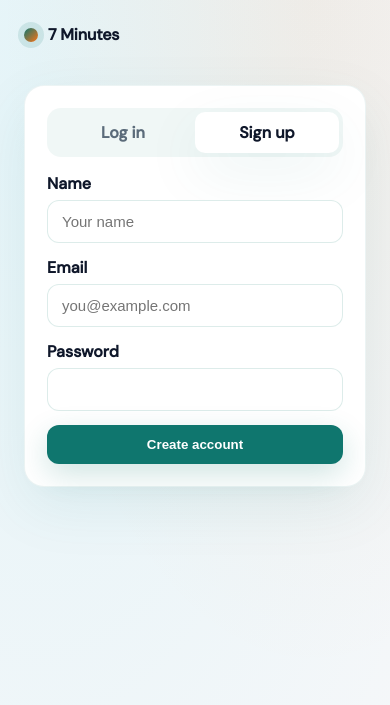
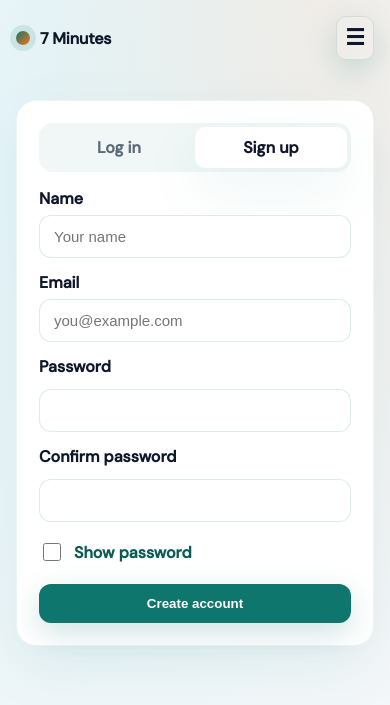
Before and after one commit to josiasmanzur02/7-mins-with-the-Lord-pwa, a Node server app: page /auth?tab=signup in a window 390 px wide. Shown: the top 705 px of the page. Run offline with Node 20, Linux system fonts and the light colour scheme; some libraries are stand-ins or nearby versions.

Commit message:
Adjustment to responsiveness, bug fixes, settings updates

```diff
--- a/public/css/style.css
+++ b/public/css/style.css
@@ -69,6 +69,16 @@ body {
   display: flex;
   align-items: center;
   gap: 14px;
+}
+
+.nav-toggle {
+  display: none;
+  background: transparent;
+  color: var(--text);
+  font-size: 22px;
+  padding: 8px;
+  border-radius: 10px;
+  border: 1px solid rgba(15, 118, 110, 0.14);
 }
 
 .nav a {
@@ -214,7 +224,7 @@ form select {
   padding: 12px 14px;
   border-radius: 12px;
   border: 1px solid rgba(15, 118, 110, 0.14);
-  background: rgba(255, 255, 255, 0.8);
+  background: var(--surface);
   color: var(--text);
   font-size: 15px;
 }
@@ -228,6 +238,27 @@ form select:focus {
   display: flex;
   flex-direction: column;
   gap: 14px;
+}
+
+.input-col {
+  display: flex;
+  flex-direction: column;
+  gap: 6px;
+}
+
+.toggle-row {
+  display: inline-flex;
+  align-items: center;
+  gap: 10px;
+  margin-top: 4px;
+  font-weight: 700;
+  color: var(--primary-strong);
+}
+
+.toggle-row input[type='checkbox'] {
+  width: 18px;
+  height: 18px;
+  accent-color: var(--primary);
 }
 
 .streak {
@@ -323,3 +354,46 @@ form select:focus {
   margin-bottom: 10px;
   line-height: 1.5;
 }
+
+.show-password {
+  display: flex;
+  align-items: center;
+  gap: 8px;
+  color: var(--muted);
+  font-weight: 600;
+}
+
+@media (max-width: 900px) {
+  .timer-card {
+    grid-template-columns: 1fr;
+  }
+}
+
+@media (max-width: 720px) {
+  .shell {
+    padding: 16px;
+  }
+  .topbar {
+    flex-wrap: wrap;
+    gap: 10px;
+  }
+  .nav-toggle {
+    display: inline-block;
+  }
+  .nav {
+    width: 100%;
+    display: none;
+    flex-direction: column;
+    align-items: flex-start;
+    gap: 8px;
+    margin-top: 8px;
+  }
+  .nav.open {
+    display: flex;
+  }
+  .nav a,
+  .nav form button {
+    width: 100%;
+    text-align: left;
+  }
+}
--- /dev/null
+++ b/public/js/auth.js
@@ -0,0 +1,39 @@
+// Checkbox toggles for showing password(s)
+document.addEventListener('DOMContentLoaded', () => {
+  document.querySelectorAll('.pwd-toggle').forEach((toggle) => {
+    const targets = (toggle.dataset.targets || '')
+      .split(',')
+      .map((id) => id.trim())
+      .filter(Boolean)
+      .map((id) => document.getElementById(id))
+      .filter(Boolean);
+
+    if (!targets.length) return;
+
+    let showLabel = toggle.dataset.labelShow || 'Show password';
+    let hideLabel = toggle.dataset.labelHide || 'Hide password';
+    if (showLabel === 'auth_show_password') showLabel = 'Show password';
+    if (hideLabel === 'auth_hide_password') hideLabel = 'Hide password';
+    const labelSpan = toggle.nextElementSibling;
+
+    function setVisibility(visible) {
+      targets.forEach((el) => {
+        try {
+          el.type = visible ? 'text' : 'password';
+        } catch (e) {
+          // ignore
+        }
+      });
+      if (labelSpan) {
+        labelSpan.textContent = visible ? hideLabel : showLabel;
+      }
+    }
+
+    // initialize
+    setVisibility(toggle.checked);
+
+    toggle.addEventListener('change', () => {
+      setVisibility(toggle.checked);
+    });
+  });
+});
--- a/public/js/timer.js
+++ b/public/js/timer.js
@@ -3,7 +3,7 @@
   const verseBox = document.querySelector('.verse');
   const titleEl = document.querySelector('.step-title');
   const timerEl = document.querySelector('.timer-display');
-  const listItems = Array.from(document.querySelectorAll('.step-item'));
+  const listItems = Array.from(document.querySelectorAll('.step-row'));
   const pauseBtn = document.getElementById('pause-btn');
   const backBtn = document.getElementById('back-btn');
   const exitBtn = document.getElementById('exit-btn');
--- a/public/service-worker.js
+++ b/public/service-worker.js
@@ -1,4 +1,4 @@
-const CACHE_NAME = 'seven-minutes-cache-v2';
+const CACHE_NAME = 'seven-minutes-cache-v5';
 const OFFLINE_URLS = ['/', '/home', '/css/style.css', '/js/app.js', '/manifest.json', '/icons/logo.svg'];
 
 self.addEventListener('install', (event) => {
--- a/server.js
+++ b/server.js
@@ -9,6 +9,114 @@ const { db, runMigrations } = require('./src/db');
 const app = express();
 const PORT = process.env.PORT || 3000;
 const SESSION_SECRET = process.env.SESSION_SECRET || 'dev-secret';
+
+// Basic i18n strings
+const translations = {
+  en: {
+    brand: '7 Minutes',
+    nav_home: 'Home',
+    nav_start: 'Start',
+    nav_settings: 'Settings',
+    nav_install: 'Install',
+    nav_logout: 'Log out',
+    nav_login: 'Log in',
+    nav_signup: 'Sign up',
+    auth_login: 'Log in',
+    auth_signup: 'Sign up',
+    auth_name: 'Name',
+    auth_email: 'Email',
+    auth_password: 'Password',
+    auth_confirm_password: 'Confirm password',
+    auth_show_password: 'Show password',
+    auth_hide_password: 'Hide password',
+    auth_create: 'Create account',
+    auth_log_in: 'Log in',
+    home_title: 'Stay consistent with the Lord',
+    home_subtitle: 'Current streak',
+    home_cta_start: 'Start 7 minutes',
+    home_cta_install: 'Install on phone',
+    how_it_works: 'How it works',
+    settings_title: 'Settings',
+    settings_theme: 'Theme',
+    settings_language: 'Language',
+    settings_save: 'Save',
+    settings_password_title: 'Change password',
+    settings_old_password: 'Current password',
+    settings_new_password: 'New password',
+    settings_new_confirm: 'Confirm new password',
+    settings_change_password: 'Change password',
+    install_title: 'Install on your phone',
+    install_desc: 'The app is a PWA. Add it to your home screen to use it like a native app.',
+    install_ios: 'iOS (Safari)',
+    install_android: 'Android (Chrome)',
+    timer_focus: 'Focused time',
+    timer_tip: 'Tip: stay with the short timer; it keeps the flow moving.',
+    progress: 'Progress',
+    step_calling: 'Calling on the Lord',
+    step_pray: 'Pray',
+    step_pray_read: 'Pray-Read',
+    step_confession: 'Confession',
+    step_consecration: 'Consecration',
+    step_thanks: 'Give Thanks',
+    step_petition: 'Petition',
+  },
+  es: {
+    brand: '7 Minutos',
+    nav_home: 'Inicio',
+    nav_start: 'Comenzar',
+    nav_settings: 'Ajustes',
+    nav_install: 'Instalar',
+    nav_logout: 'Salir',
+    nav_login: 'Ingresar',
+    nav_signup: 'Registrarse',
+    auth_login: 'Ingresar',
+    auth_signup: 'Registrarse',
+    auth_name: 'Nombre',
+    auth_email: 'Correo',
+    auth_password: 'Contraseña',
+    auth_confirm_password: 'Confirmar contraseña',
+    auth_show_password: 'Mostrar contraseña',
+    auth_hide_password: 'Ocultar contraseña',
+    auth_create: 'Crear cuenta',
+    auth_log_in: 'Ingresar',
+    home_title: 'Permanece constante con el Señor',
+    home_subtitle: 'Racha actual',
+    home_cta_start: 'Empezar 7 minutos',
+    home_cta_install: 'Instalar en el teléfono',
+    how_it_works: 'Cómo funciona',
+    settings_title: 'Ajustes',
+    settings_theme: 'Tema',
+    settings_language: 'Idioma',
+    settings_save: 'Guardar',
+    settings_password_title: 'Cambiar contraseña',
+    settings_old_password: 'Contraseña actual',
+    settings_new_password: 'Nueva contraseña',
+    settings_new_confirm: 'Confirmar nueva contraseña',
+    settings_change_password: 'Cambiar contraseña',
+    install_title: 'Instala en tu teléfono',
+    install_desc: 'La app es una PWA. Añádela a tu pantalla de inicio para usarla como app nativa.',
+    install_ios: 'iOS (Safari)',
+    install_android: 'Android (Chrome)',
+    timer_focus: 'Tiempo enfocado',
+    timer_tip: 'Consejo: quédate con el temporizador corto para mantener el ritmo.',
+    progress: 'Progreso',
+    step_calling: 'Invocar al Señor',
+    step_pray: 'Orar',
+    step_pray_read: 'Orar-leer',
+    step_confession: 'Confesión',
+    step_consecration: 'Consagración',
+    step_thanks: 'Dar gracias',
+    step_petition: 'Petición',
+  },
+};
+
+function resolveLang(req) {
+  return (req.session.user && req.session.user.language) || req.query.lang || 'en';
+}
+
+function translate(lang, key) {
+  return (translations[lang] && translations[lang][key]) || translations.en[key] || key;
+}
 
 // Ensure DB schema is ready before handling requests
 const migrationsReady = runMigrations();
@@ -39,8 +147,11 @@ app.use(async (req, res, next) => {
   } catch (err) {
     return next(err);
   }
+  const lang = resolveLang(req);
   res.locals.currentUser = req.session.user || null;
   res.locals.flash = req.session.flash || null;
+  res.locals.lang = lang;
+  res.locals.t = (key) => translate(lang, key);
   delete req.session.flash;
   next();
 });
@@ -152,9 +263,13 @@ app.get('/auth', (req, res) => {
 });
 
 app.post('/auth/signup', async (req, res) => {
-  const { email, password, name } = req.body;
-  if (!email || !password || !name) {
+  const { email, password, confirm_password, name } = req.body;
+  if (!email || !password || !name || !confirm_password) {
     req.session.flash = { type: 'error', message: 'All fields are required.' };
+    return res.redirect('/auth?tab=signup');
+  }
+  if (password !== confirm_password) {
+    req.session.flash = { type: 'error', message: 'Passwords do not match.' };
     return res.redirect('/auth?tab=signup');
   }
   try {
@@ -165,6 +280,7 @@ app.post('/auth/signup', async (req, res) => {
     });
     const freshUser = await findUserById(user.id);
     updateUserSession(req, freshUser);
+    req.session.flash = { type: 'success', message: 'Account created! Welcome.' };
     res.redirect('/home');
   } catch (err) {
     console.error(err);
@@ -210,13 +326,13 @@ app.get('/home', requireAuth, async (req, res) => {
 
 app.get('/timer', requireAuth, (req, res) => {
   const steps = [
-    { key: 'calling', label: 'Calling on the Lord', seconds: 60 },
-    { key: 'pray', label: 'Pray', seconds: 60 },
-    { key: 'pray-read', label: 'Pray-Read', seconds: 60 },
-    { key: 'confession', label: 'Confession', seconds: 60 },
-    { key: 'consecration', label: 'Consecration', seconds: 60 },
-    { key: 'thanks', label: 'Give Thanks', seconds: 60 },
-    { key: 'petition', label: 'Petition', seconds: 60 },
+    { key: 'calling', label: translate(res.locals.lang, 'step_calling'), seconds: 60 },
+    { key: 'pray', label: translate(res.locals.lang, 'step_pray'), seconds: 60 },
+    { key: 'pray-read', label: translate(res.locals.lang, 'step_pray_read'), seconds: 60 },
+    { key: 'confession', label: translate(res.locals.lang, 'step_confession'), seconds: 60 },
+    { key: 'consecration', label: translate(res.locals.lang, 'step_consecration'), seconds: 60 },
+    { key: 'thanks', label: translate(res.locals.lang, 'step_thanks'), seconds: 60 },
+    { key: 'petition', label: translate(res.locals.lang, 'step_petition'), seconds: 60 },
   ];
   res.render('timer', { steps });
 });
@@ -255,7 +371,45 @@ app.post('/settings', requireAuth, (req, res) => {
   );
 });
 
-app.get('/install', requireAuth, (req, res) => {
+app.post('/settings/password', requireAuth, async (req, res) => {
+  const { current_password, new_password, new_password_confirm } = req.body;
+  if (!current_password || !new_password || !new_password_confirm) {
+    req.session.flash = { type: 'error', message: 'All password fields are required.' };
+    return res.redirect('/settings');
+  }
+  if (new_password !== new_password_confirm) {
+    req.session.flash = { type: 'error', message: 'New passwords do not match.' };
+    return res.redirect('/settings');
+  }
+  if (new_password.length < 6) {
+    req.session.flash = { type: 'error', message: 'New password must be at least 6 characters.' };
+    return res.redirect('/settings');
+  }
+  try {
+    const user = await findUserById(req.session.user.id);
+    const ok = await bcrypt.compare(current_password, user.password_hash);
+    if (!ok) {
+      req.session.flash = { type: 'error', message: 'Current password is incorrect.' };
+      return res.redirect('/settings');
+    }
+    const hash = await bcrypt.hash(new_password, 10);
+    db.run('UPDATE users SET password_hash = ? WHERE id = ?', [hash, user.id], (err) => {
+      if (err) {
+        console.error(err);
+        req.session.flash = { type: 'error', message: 'Could not update password.' };
+        return res.redirect('/settings');
+      }
+      req.session.flash = { type: 'success', message: 'Password updated successfully.' };
+      res.redirect('/settings');
+    });
+  } catch (err) {
+    console.error(err);
+    req.session.flash = { type: 'error', message: 'Could not update password.' };
+    res.redirect('/settings');
+  }
+});
+
+app.get('/install', (req, res) => {
   res.render('install');
 });
 
--- a/views/auth.ejs
+++ b/views/auth.ejs
@@ -2,39 +2,51 @@
 
 <div class="auth-container card">
   <div class="tabs">
-    <a class="tab <%= tab === 'login' ? 'active' : '' %>" href="/auth?tab=login">Log in</a>
-    <a class="tab <%= tab === 'signup' ? 'active' : '' %>" href="/auth?tab=signup">Sign up</a>
+    <a class="tab <%= tab === 'login' ? 'active' : '' %>" href="/auth?tab=login"><%= t('auth_login') %></a>
+    <a class="tab <%= tab === 'signup' ? 'active' : '' %>" href="/auth?tab=signup"><%= t('auth_signup') %></a>
   </div>
 
   <% if (tab === 'signup') { %>
     <form class="stack" method="POST" action="/auth/signup">
       <div>
-        <label for="name">Name</label>
+        <label for="name"><%= t('auth_name') %></label>
         <input required id="name" name="name" placeholder="Your name" />
       </div>
       <div>
-        <label for="email">Email</label>
+        <label for="email"><%= t('auth_email') %></label>
         <input required id="email" name="email" type="email" placeholder="you@example.com" />
       </div>
-      <div>
-        <label for="password">Password</label>
-        <input required id="password" name="password" type="password" minlength="6" />
+      <div class="input-col">
+        <label for="signup_password"><%= t('auth_password') %></label>
+        <input required class="password-input" id="signup_password" name="password" type="password" minlength="6" />
       </div>
-      <button type="submit">Create account</button>
+      <div class="input-col">
+        <label for="signup_confirm_password"><%= t('auth_confirm_password') %></label>
+        <input required class="password-input" id="signup_confirm_password" name="confirm_password" type="password" minlength="6" />
+      </div>
+      <label class="toggle-row">
+        <input type="checkbox" class="pwd-toggle" data-targets="signup_password,signup_confirm_password" data-label-show="<%= t('auth_show_password') %>" data-label-hide="<%= t('auth_hide_password') %>" />
+        <span><%= t('auth_show_password') %></span>
+      </label>
+      <button type="submit"><%= t('auth_create') %></button>
     </form>
   <% } else { %>
     <form class="stack" method="POST" action="/auth/login">
       <div>
-        <label for="email">Email</label>
+        <label for="email"><%= t('auth_email') %></label>
         <input required id="email" name="email" type="email" placeholder="you@example.com" />
       </div>
-      <div>
-        <label for="password">Password</label>
-        <input required id="password" name="password" type="password" />
+      <div class="input-col">
+        <label for="login_password"><%= t('auth_password') %></label>
+        <input required class="password-input" id="login_password" name="password" type="password" />
       </div>
-      <button type="submit">Log in</button>
+      <label class="toggle-row">
+        <input type="checkbox" class="pwd-toggle" data-targets="login_password" data-label-show="<%= t('auth_show_password') %>" data-label-hide="<%= t('auth_hide_password') %>" />
+        <span><%= t('auth_show_password') %></span>
+      </label>
+      <button type="submit"><%= t('auth_log_in') %></button>
     </form>
   <% } %>
 </div>
 
-<%- include('partials/footer') %>
+<%- include('partials/footer', { pageScript: '/js/auth.js?v=3' }) %>
--- a/views/partials/header.ejs
+++ b/views/partials/header.ejs
@@ -1,5 +1,5 @@
 <!DOCTYPE html>
-<html lang="en" data-theme="<%= (currentUser && currentUser.theme) || 'light' %>">
+<html lang="<%= lang %>" data-theme="<%= (currentUser && currentUser.theme) || 'light' %>">
   <head>
     <meta charset="UTF-8" />
     <meta name="viewport" content="width=device-width, initial-scale=1.0" />
@@ -15,19 +15,24 @@
       <header class="topbar">
         <div class="brand">
           <span class="logo-dot"></span>
-          <span class="brand-name">7 Minutes</span>
+          <span class="brand-name"><%= t('brand') %></span>
         </div>
-        <% if (currentUser) { %>
-          <nav class="nav">
-            <a href="/home">Home</a>
-            <a href="/timer">Start</a>
-            <a href="/settings">Settings</a>
-            <a href="/install">Install</a>
+        <button class="nav-toggle" aria-label="Toggle menu">☰</button>
+        <nav class="nav">
+          <% if (currentUser) { %>
+            <a href="/home"><%= t('nav_home') %></a>
+            <a href="/timer"><%= t('nav_start') %></a>
+            <a href="/settings"><%= t('nav_settings') %></a>
+            <a href="/install"><%= t('nav_install') %></a>
             <form method="POST" action="/auth/logout" class="inline-form">
-              <button type="submit" class="ghost">Log out</button>
+              <button type="submit" class="ghost"><%= t('nav_logout') %></button>
             </form>
-          </nav>
-        <% } %>
+          <% } else { %>
+            <a href="/install"><%= t('nav_install') %></a>
+            <a href="/auth"><%= t('nav_login') %></a>
+            <a href="/auth?tab=signup"><%= t('nav_signup') %></a>
+          <% } %>
+        </nav>
       </header>
 
       <% if (flash) { %>
```
Also changed, not shown: other parts of public/css/style.css (+21 -21 lines), views/home.ejs (+14 -14 lines), views/install.ejs (+4 -4 lines), views/settings.ejs (+25 -4 lines), views/timer.ejs (+6 -6 lines), public/js/app.js.
